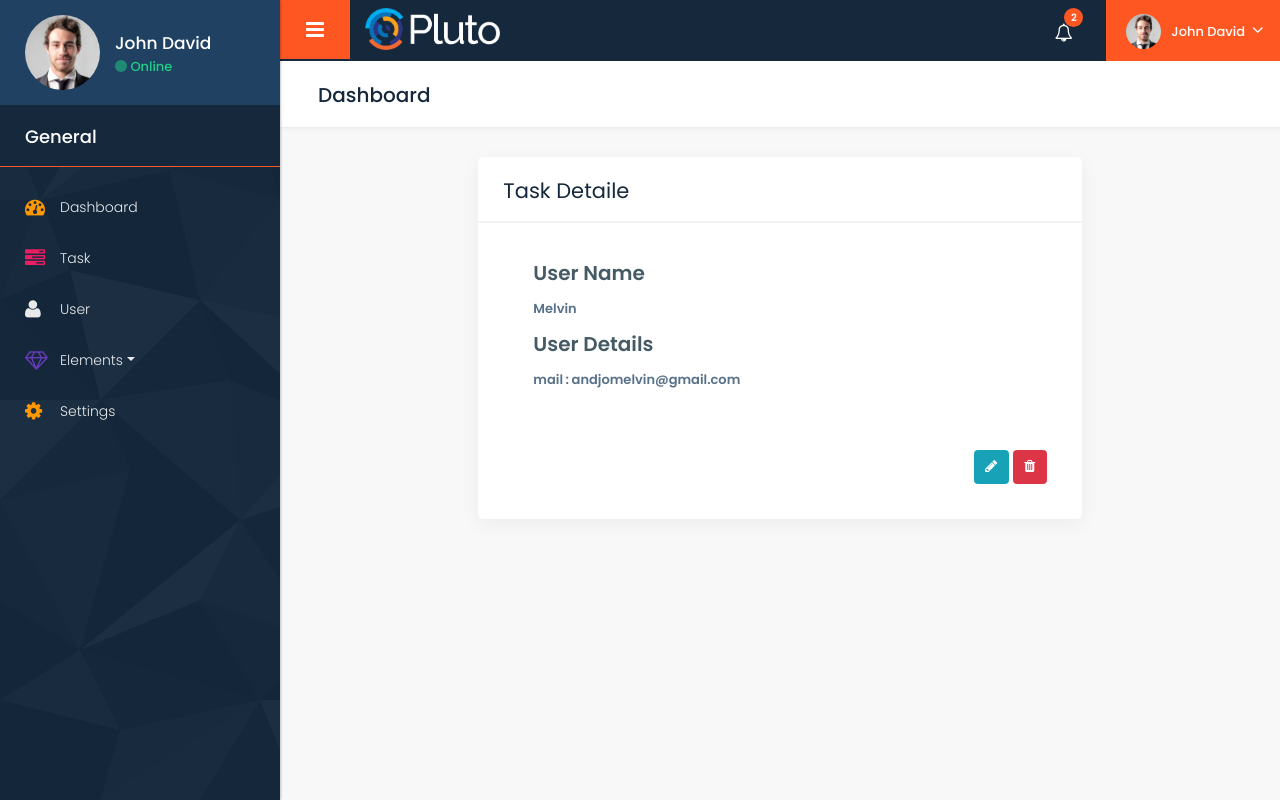
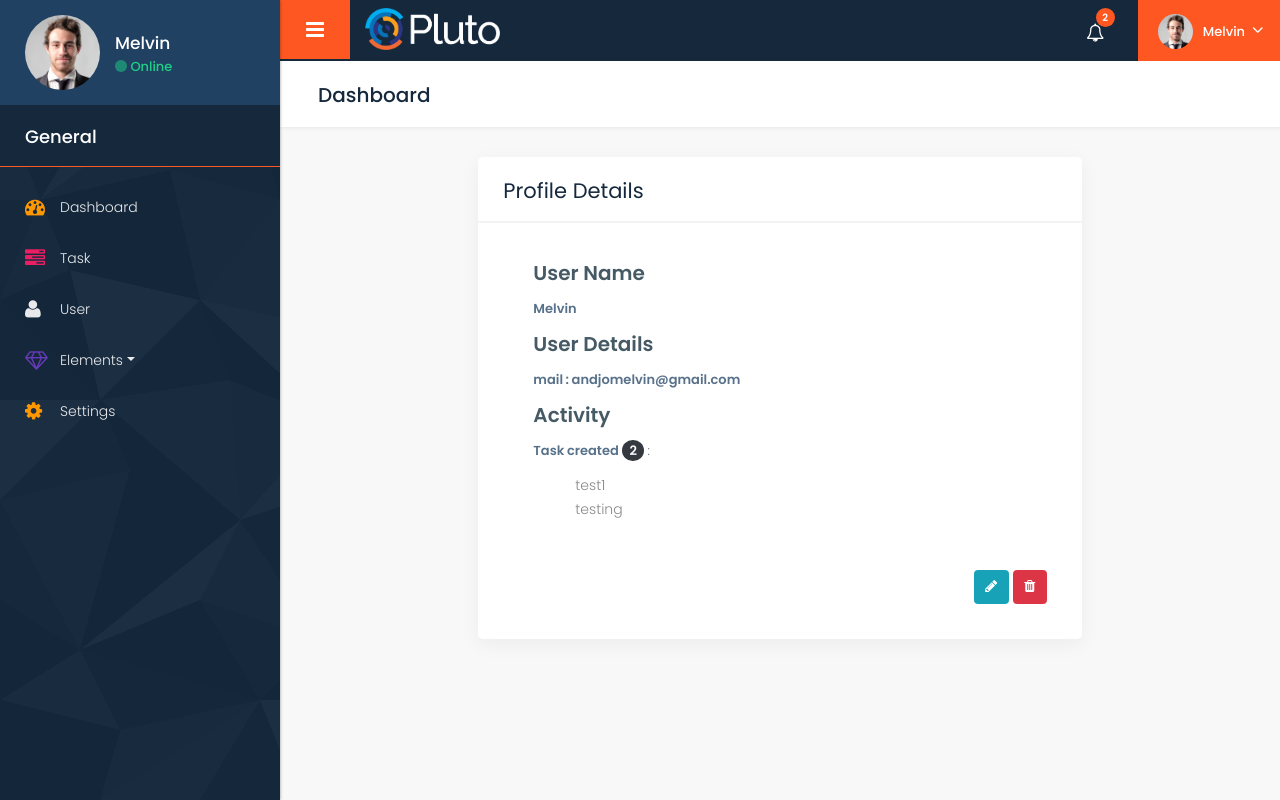
Before and after one commit to melvin2706/Todo, a Flask app: page /user/1 in a window 1280 px wide. Run offline with Flask 3, Linux system fonts and the light colour scheme; data comes from the database, SQL or seed files in the repository; both versions use the stored data as it was after the commit; some libraries are stand-ins or nearby versions.

Commit message:
managing session, refining user interfaces and queries

```diff
--- a/database.py
+++ b/database.py
@@ -1,5 +1,6 @@
 # Module for database connection (creation of our instance for database connectivity)
 import sqlite3
+
 
 def get_db_connection():
     conn = sqlite3.connect('test.db')
--- a/main.py
+++ b/main.py
@@ -1,7 +1,8 @@
 import sqlite3
-from flask import Flask, render_template, redirect, request
+from flask import Flask, render_template, redirect, request, session
 from database import get_db_connection
 from werkzeug.security import generate_password_hash, check_password_hash
+
 app = Flask(__name__)
 
 
@@ -10,46 +11,53 @@ app = Flask(__name__)
 def dashboard():
     return render_template('dashboard.html')
 
+
 # task list view function
 @app.route('/tasks')
 def AllTasks():
     connect = get_db_connection()
-    tasks = connect.execute('select * from task').fetchall()
+    #tasks = connect.execute('select * from task').fetchall()
+    tasks = connect.execute('select task.id, task.name, task.description, user.id as u_id, user.name as u_name  from task, user where user.id = task.id_u').fetchall()
     connect.close
     task_list = list()
     for task in tasks:
-        task_list.append({'id':task['id'], 'name':task['name'], 'description':task['description']})
-    return render_template('task/tasks.html', tasks = task_list)
+        task_list.append({'id': task['id'], 'name': task['name'], 'description': task['description'], 'user_id': task['u_id'],'user_name': task['u_name']})
+    return render_template('task/tasks.html', tasks=task_list)
+
 
 # task detaile view function
 @app.route('/task/<int:id>')
 def Task(id):
     connect = get_db_connection()
-    task = connect.execute('select * from task where id = ?',(str(id))).fetchone()
+    task = connect.execute('select * from task where id = ?', (str(id))).fetchone()
     connect.close()
-    task_detail = {'id':task['id'], 'name':task['name'], 'description':task['description']}
+    task_detail = {'id': task['id'], 'name': task['name'], 'description': task['description']}
     return render_template('task/taskDetaile.html', task=task_detail)
 
+
 # add task view function
-@app.route('/addTask', methods=['POST','GET'])
+@app.route('/addTask', methods=['POST', 'GET'])
 def addTask():
     if request.method == 'POST':
+        username = request.form['uname']
         t_name = request.form['name']
         t_description = request.form['description']
         connect = get_db_connection()
-        connect.execute("insert into task (name,description) values(?,?)", (t_name, t_description))
+        user_id = connect.execute('select id from user where name=?',(username,)).fetchone()
+        connect.execute("insert into task (name,description,id_u) values(?,?,?)", (t_name, t_description,user_id['id']))
         connect.commit()
         connect.close()
         return redirect('/tasks')
     return render_template('task/addTask.html')
 
-#delete task redirection view function
+
+# delete task redirection view function
 @app.route('/delete_redirect/<int:id>')
 def delete_redirection(id):
     connect = get_db_connection()
-    task = connect.execute('select * from task where id = ?',(str(id))).fetchone()
+    task = connect.execute('select * from task where id = ?', (str(id))).fetchone()
     connect.close()
-    task_detail = {'id':task['id'], 'name':task['name'], 'description':task['description']}
+    task_detail = {'id': task['id'], 'name': task['name'], 'description': task['description']}
     return render_template('task/deleteTask.html', task=task_detail)
 
 
@@ -62,44 +70,49 @@ def deleteTask(id):
     connect.close()
     return redirect('/tasks')
 
-#update task view function
+
+# update task view function
 @app.route('/updateTask/<int:id>', methods=['POST', 'GET'])
 def updateTask(id):
     connect = get_db_connection()
-    task = connect.execute('select * from task where id = ?',(str(id))).fetchone()
+    task = connect.execute('select * from task where id = ?', (str(id))).fetchone()
     connect.close()
-    task_detail = {'id':task['id'], 'name':task['name'], 'description':task['description']}
-    if request.method =='POST':
+    task_detail = {'id': task['id'], 'name': task['name'], 'description': task['description']}
+    if request.method == 'POST':
         u_name = request.form['name']
         u_description = request.form['description']
         connect = get_db_connection()
-        connect.execute('update task set name=?, description=? where id =?',(u_name, u_description,str(id)))
+        connect.execute('update task set name=?, description=? where id =?', (u_name, u_description, str(id)))
         connect.commit()
         connect.close()
-        return redirect('/task/'+str(id))
-    return render_template('task/updateTask.html', task = task_detail)
+        return redirect('/task/' + str(id))
+    return render_template('task/updateTask.html', task=task_detail)
+
 
 # index view function which is our login view function
 @app.route('/')
-@app.route('/login', methods=['POST','GET'])
+@app.route('/login', methods=['POST', 'GET'])
 def index():
     if request.method == 'POST':
         mail = request.form['mail']
         password = request.form['password']
         connect = get_db_connection()
-        user = connect.execute("select * from user where mail = ?;",(mail,)).fetchone()
+        user = connect.execute("select * from user where mail = ?;", (mail,)).fetchone()
         connect.close()
-        #user_fetched = {'id':user['id'], 'name':user['name'],'mail':user['mail'],'password':user['password']}
+        # user_fetched = {'id':user['id'], 'name':user['name'],'mail':user['mail'],'password':user['password']}
         if user:
-            if check_password_hash(user['password'],password):
+            if check_password_hash(user['password'], password):
+                session['logged_in'] = True
+                session['username'] = user['name']
                 return redirect('/dashboard')
             else:
                 return render_template('authen/login.html', message="Email and password do not match")
 
     return render_template('authen/login.html')
 
+
 # SignUp view function
-@app.route('/signup', methods=['POST','GET'])
+@app.route('/signup', methods=['POST', 'GET'])
 def registration():
     if request.method == 'POST':
         name = request.form['name']
@@ -110,26 +123,38 @@ def registration():
             return render_template('authen/signUp.html', message="password and it's confirmation are different")
         else:
             connect = get_db_connection()
-            connect.execute("insert into user (name,mail,password) values(?,?,?)", (name, mail,generate_password_hash(password)))
+            connect.execute("insert into user (name,mail,password) values(?,?,?)",
+                            (name, mail, generate_password_hash(password)))
             connect.commit()
             connect.close()
             return redirect('/login')
     return render_template('authen/signUp.html')
+
 
 # logout view function
 @app.route('/logout')
 def logout():
     return redirect('/login')
 
+
 # user profile detail view function
 @app.route('/user/<int:id>')
 @app.route('/profile/<int:id>')
 def UserProfile(id):
     connect = get_db_connection()
-    user = connect.execute('select * from user where id = ?',(str(id))).fetchone()
+    user = connect.execute('select * from user where id = ?', (str(id))).fetchone()
+    user_task = connect.execute('select distinct task.name, task.id  from task, user where task.id_u = ?',(str(user['id']))).fetchall()
     connect.close()
-    user_detail = {'id':user['id'], 'name':user['name'],'mail':user['mail']}
-    return render_template('user/profile.html', user=user_detail)
+    session['logged_in'] = True
+    session['username'] = user['name']
+    user_task_list = list()
+    print(len(user_task))
+    for task in user_task:
+        user_task_list.append({'id':task['id'],'name':task['name']})
+        print(task['name'])
+    user_detail = {'id': user['id'], 'name': user['name'], 'mail': user['mail']}
+    return render_template('user/profile.html', user = user_detail, tasks=user_task_list)
+
 
 # users list view function
 @app.route('/users')
@@ -139,35 +164,35 @@ def allUsers():
     connect.close
     user_list = list()
     for user in users:
-        user_list.append({'id':user['id'], 'name':user['name'],'mail':user['mail']})
-    return render_template('user/users.html', users = user_list)
+        user_list.append({'id': user['id'], 'name': user['name'], 'mail': user['mail']})
+    return render_template('user/users.html', users=user_list)
 
 
 # user update view function
-@app.route("/updateInfo/<int:id>", methods=['POST','GET'])
+@app.route("/updateInfo/<int:id>", methods=['POST', 'GET'])
 def updateUserInfo(id):
     connect = get_db_connection()
-    user = connect.execute('select * from user where id = ?',(str(id))).fetchone()
+    user = connect.execute('select * from user where id = ?', (str(id))).fetchone()
     connect.close()
-    user_detail = {'id':user['id'], 'name':user['name'], 'mail':user['mail']}
-    if request.method =='POST':
+    user_detail = {'id': user['id'], 'name': user['name'], 'mail': user['mail']}
+    if request.method == 'POST':
         u_name = request.form['name']
         u_mail = request.form['mail']
         connect = get_db_connection()
-        connect.execute('update user set name=?, mail=? where id =?',(u_name,u_mail,str(id)))
+        connect.execute('update user set name=?, mail=? where id =?', (u_name, u_mail, str(id)))
         connect.commit()
         connect.close()
-        return redirect('/user/'+str(id))
-    return render_template('user/updateUser.html', user = user_detail)
+        return redirect('/user/' + str(id))
+    return render_template('user/updateUser.html', user=user_detail)
 
 
-#delete user redirection view function
+# delete user redirection view function
 @app.route('/delete_user_redirect/<int:id>')
 def delete_user_redirection(id):
     connect = get_db_connection()
-    user = connect.execute('select * from user where id = ?',(str(id))).fetchone()
+    user = connect.execute('select * from user where id = ?', (str(id))).fetchone()
     connect.close()
-    user_detail = {'id':user['id'], 'name':user['name'], 'mail':user['mail']}
+    user_detail = {'id': user['id'], 'name': user['name'], 'mail': user['mail']}
     return render_template('user/deleteUser.html', user=user_detail)
 
 
@@ -181,10 +206,12 @@ def deleteUser(id):
     return redirect('/users')
 
 
-#error view function
+# error view function
 @app.route('/error')
 def error():
     return render_template('404.html')
 
-if __name__=='__main__':
+
+if __name__ == '__main__':
+    app.secret_key = "TEST123_"
     app.run(debug=True)
--- a/templates/base/navbar.html
+++ b/templates/base/navbar.html
@@ -12,9 +12,9 @@
                 </ul>
                 <ul class="user_profile_dd">
                    <li>
-                      <a class="dropdown-toggle" data-toggle="dropdown"><img class="img-responsive rounded-circle" src="images/layout_img/user_img.jpg" alt="#" /><span class="name_user">John David</span></a>
+                      <a class="dropdown-toggle" data-toggle="dropdown"><img class="img-responsive rounded-circle" src="images/layout_img/user_img.jpg" alt="#" /><span class="name_user">{{session.get('username')}}</span></a>
                       <div class="dropdown-menu">
-                         <a class="dropdown-item" href="/profile"
+                         <a class="dropdown-item" href="#"
                               hx-get="/profile" hx-target="body" hx-swap="innerHTML" hx-push-url="true">My Profile</a>
                          <a class="dropdown-item" href="/logout"><span>Log Out</span> <i class="fa fa-sign-out"></i></a>
                       </div>
--- a/templates/base/sidebar.html
+++ b/templates/base/sidebar.html
@@ -10,7 +10,7 @@
           <div class="user_profle_side">
              <div class="user_img"><img class="img-responsive" src="images/layout_img/user_img.jpg" alt="#" /></div>
              <div class="user_info">
-                <h6>John David</h6>
+                <h6>{{session.get('username')}}</h6>
                 <p><span class="online_animation"></span> Online</p>
              </div>
           </div>
--- a/templates/task/addTask.html
+++ b/templates/task/addTask.html
@@ -5,6 +5,11 @@
         <div class="white_shd p-3">
             <form method="post">
                 <fieldset>
+                    <div class="mb-3">
+                        <label class="form-label" for="textInput">User Name</label>
+                        <input type="text" id="" name="uname" class="form-control"
+                        value="{{session.get('username')}}" readonly>
+                    </div>
                     <div class="mb-3">
                         <label class="form-label" for="textInput">Task Name</label>
                         <input type="text" id="" name="name" class="form-control"
--- a/templates/task/taskDetaile.html
+++ b/templates/task/taskDetaile.html
@@ -6,7 +6,7 @@
        <div class="white_shd full margin_bottom_30">
           <div class="full graph_head">
              <div class="heading1 margin_0">
-                <h2>Task Detaile</h2>
+                <h2>Task Details</h2>
              </div>
           </div>
           <div class="full price_table padding_infor_info">
--- a/templates/task/tasks.html
+++ b/templates/task/tasks.html
@@ -16,15 +16,18 @@
                           <th>ID</th>
                           <th>Task Name</th>
                           <th>Description</th>
+                          <th>User</th>
                           <th class="text-center">Actions</th>
                        </tr>
                     </thead>
                     <tbody>
                         {% for task in tasks %}
+                           {% if session.username == task.user_name %}
                               <tr>
                                  <td>{{task.id}}</td>
                                  <td>{{task.name|upper}}</td>
-                            <td>{{task.description|capitalize}}</td>
+                                 <td>{{task.description|truncate(30,True)|upper}}</td>
+                                 <td>{{task.user_name|capitalize}}</td>
                                  <td class="text-center">
                                  <button type="button" class="btn btn-light" hx-get="/task/{{task.id}}" hx-trigger="click"
                                     hx-swap="innerHTML"
@@ -37,6 +40,7 @@
                                     hx-target="body" hx-push-url="true"><span class="fa fa-pencil text-warning"></button>
                                  </td>
                               </tr>
+                           {% endif %}
                         {% endfor %}
                     </tbody>
                  </table>
--- a/templates/user/profile.html
+++ b/templates/user/profile.html
@@ -6,7 +6,7 @@
        <div class="white_shd full margin_bottom_30">
           <div class="full graph_head">
              <div class="heading1 margin_0">
-                <h2>Task Detaile</h2>
+                <h2>Profile Details</h2>
              </div>
           </div>
           <div class="full price_table padding_infor_info">
@@ -25,6 +25,15 @@
                             <h3>User Details</h3>
                             <p><strong>mail&thinsp;&colon;&thinsp;{{user.mail}}</strong></p>
                          </div>
+                         <div class="contact_inner">
+                           <h3>Activity</h3>
+                           <p><strong>Task&thinsp;created&ThickSpace;<span class="rounded-circle bg-dark px-2 text-light">{{tasks|length}}</span></strong>&ThickSpace;&colon;&ThickSpace;</p>
+                           <ul>
+                              {% for task in tasks %}
+                                 <li class="ml-5 pt-1" hx-trigger="click" hx-get="/task/{{task.id}}" hx-swap="innerHTML" hx-target="body" hx-push-url="true">{{task.name}}</li>
+                              {% endfor %}
+                           </ul>
+                        </div>
                       </div>
                    </div>
                    <!-- profile contant section -->
```
Also changed, not shown: test.db. Lines whose indentation alone changed are shown as unchanged.
